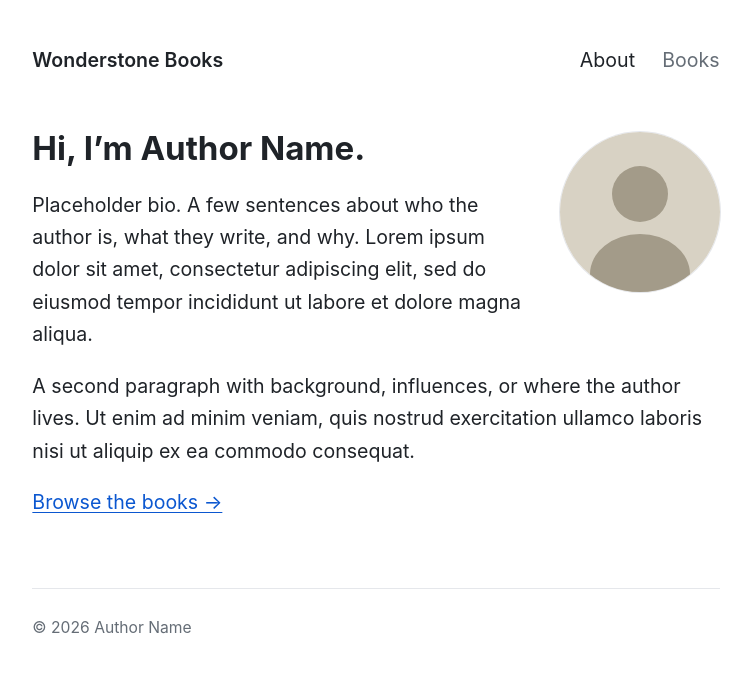
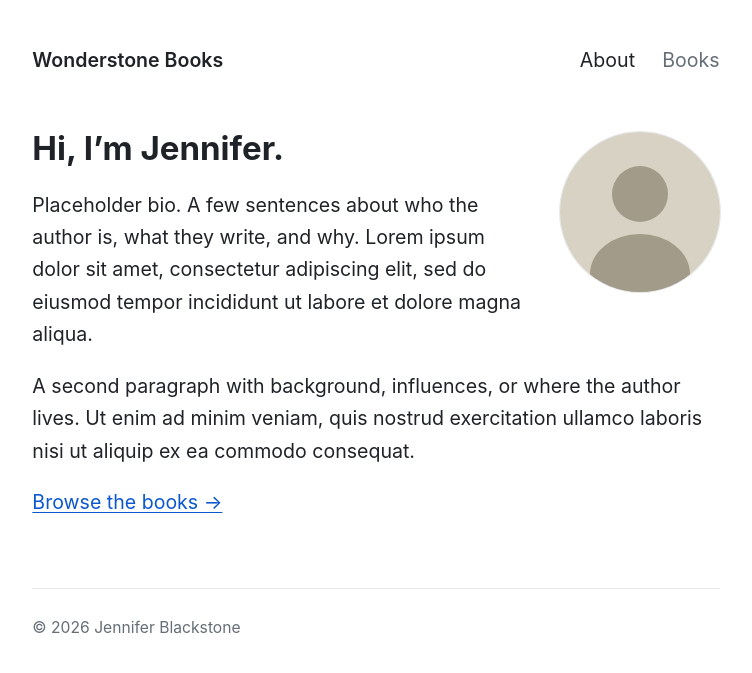
Before and after one commit to wonderstonebooks/wonderstonebooks.github.io, a Jekyll site: the page built from index.md, in a window 1280 px wide. Shown: the top 673 px of the page, without its empty margins (264-1016 px from the left). Built offline with Jekyll 4.4.1, drawn with Linux system fonts in a browser that asks for light colours.

Commit message:
Set domain, author name, and optional Cloudflare analytics

```diff
--- /dev/null
+++ b/CNAME
@@ -0,0 +1 @@
+wonderstonebooks.com
--- a/_config.yml
+++ b/_config.yml
@@ -1,10 +1,11 @@
 title: Wonderstone Books
-tagline: Author Name
-description: Books by Author Name.
-url: https://example.com
-author: Author Name
+tagline: Jennifer Blackstone
+description: Books by Jennifer Blackstone.
+url: https://wonderstonebooks.com
+author: Jennifer Blackstone
 
 github_username: wonderstonebooks
+cloudflare_analytics_token:
 
 markdown: kramdown
 kramdown:
--- a/_layouts/default.html
+++ b/_layouts/default.html
@@ -23,5 +23,8 @@
   <footer class="site-footer">
     <span>&copy; {{ site.time | date: '%Y' }} {{ site.author }}</span>
   </footer>
+  {% if jekyll.environment == 'production' and site.cloudflare_analytics_token %}
+  <script type="module" src="https://static.cloudflareinsights.com/beacon.min.js" data-cf-beacon='{"token": "{{ site.cloudflare_analytics_token }}"}'></script>
+  {% endif %}
 </body>
 </html>
--- a/index.md
+++ b/index.md
@@ -3,9 +3,9 @@ layout: default
 title: About
 ---
 
-<figure class="avatar"><img src="{{ '/assets/img/author.svg' | relative_url }}" alt="Author Name" width="160" height="160"></figure>
+<figure class="avatar"><img src="{{ '/assets/img/author.svg' | relative_url }}" alt="Jennifer Blackstone" width="160" height="160"></figure>
 
-# Hi, I'm Author Name.
+# Hi, I'm Jennifer.
 
 Placeholder bio. A few sentences about who the author is, what they write, and why. Lorem ipsum dolor sit amet, consectetur adipiscing elit, sed do eiusmod tempor incididunt ut labore et dolore magna aliqua.
 
```
Also changed, not shown: README.md.
